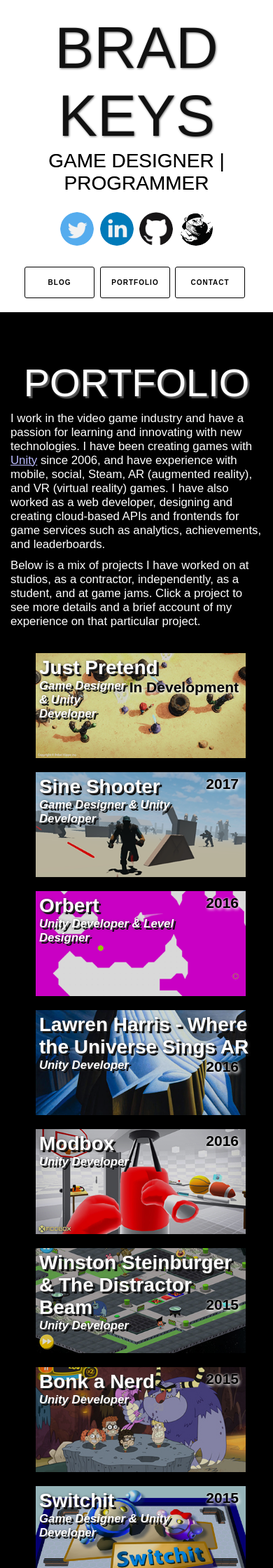
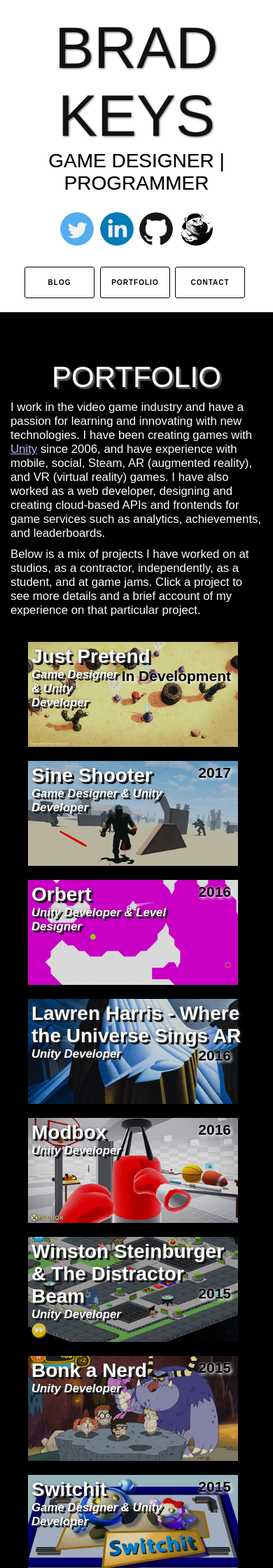
Before and after one commit to bradkeys/bradkeys.com, a Jekyll site: the page built from portfolio.html, in a window 390 px wide. Shown: the top 2240 px of the page at 70% size. Built offline with Jekyll 4.4.1, drawn with Linux system fonts in a browser that asks for light colours; nearby versions of some CDN libraries.

Commit message:
Improve project list margins on smaller screen widths.

```diff
--- a/_sass/_style.scss
+++ b/_sass/_style.scss
@@ -889,6 +889,11 @@
 
             #main-wrapper {
                 main {
+                    h1 {
+                        font-size: 3em;
+                    }
+
+                    #portfolio {
                         #project-list {
                             .project {
                                 .project-title {
@@ -904,6 +909,7 @@
                                 max-width: 300px;
                                 max-height: 150px;
                                 width: 100%;
+                            }
                         }
                     }
 
@@ -953,6 +959,25 @@
     }
 }
 
+@media all and (max-width: 400px)  {
+    html {
+        body {
+
+            #main-wrapper {
+                main {
+                   #portfolio {
+                       #project-list {
+                           margin-left: 7%;
+                       }
+                   }
+                }
+            }
+        }
+    }
+}
+
+
+
 @media all and (max-width: 325px)  {
     html {
         body {
@@ -962,6 +987,16 @@
                     margin-left: 1%;
                 }
             }
+
+            #main-wrapper {
+                main {
+                   #portfolio {
+                       #project-list {
+                           margin-left: -1%;
                        }
                    }
                 }
+            }
+        }
+    }
+}
```
Also changed, not shown: 1 other file. Lines whose indentation alone changed are shown as unchanged.
